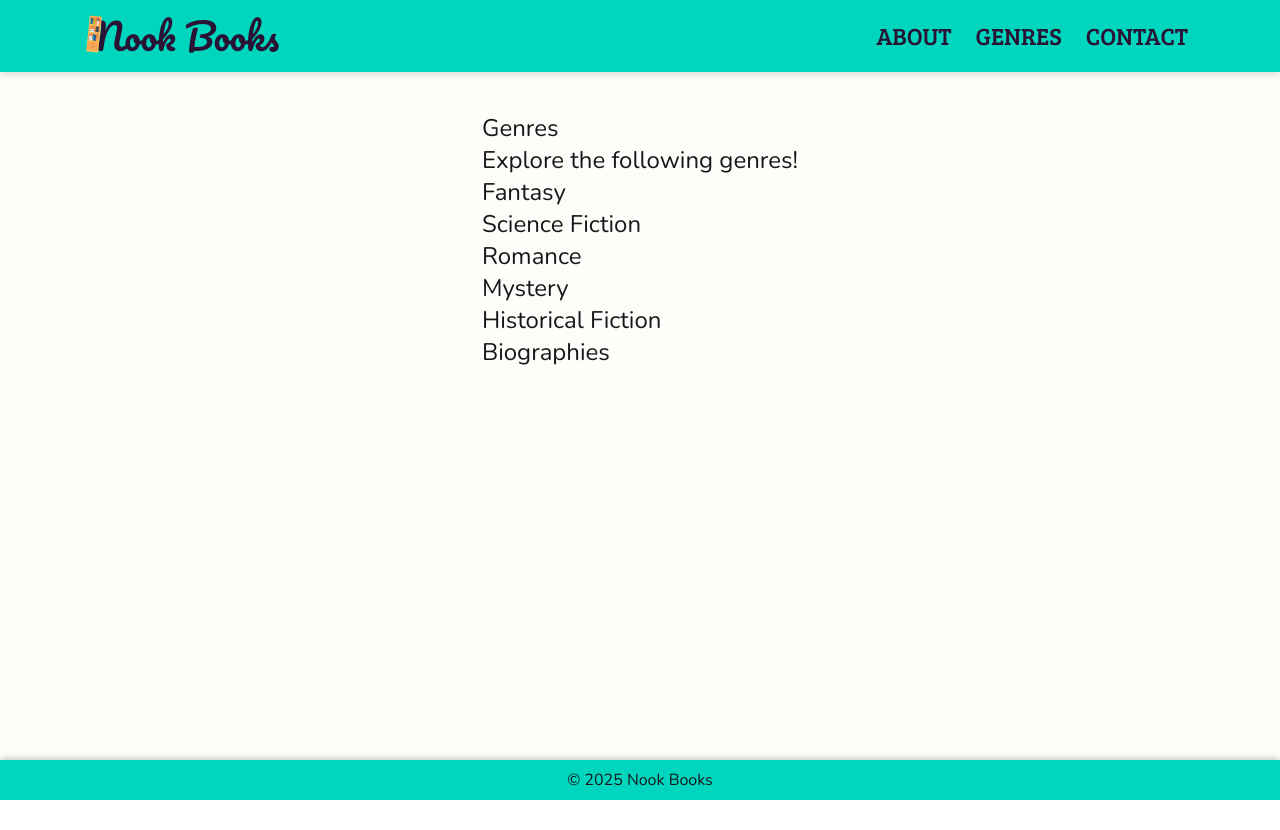
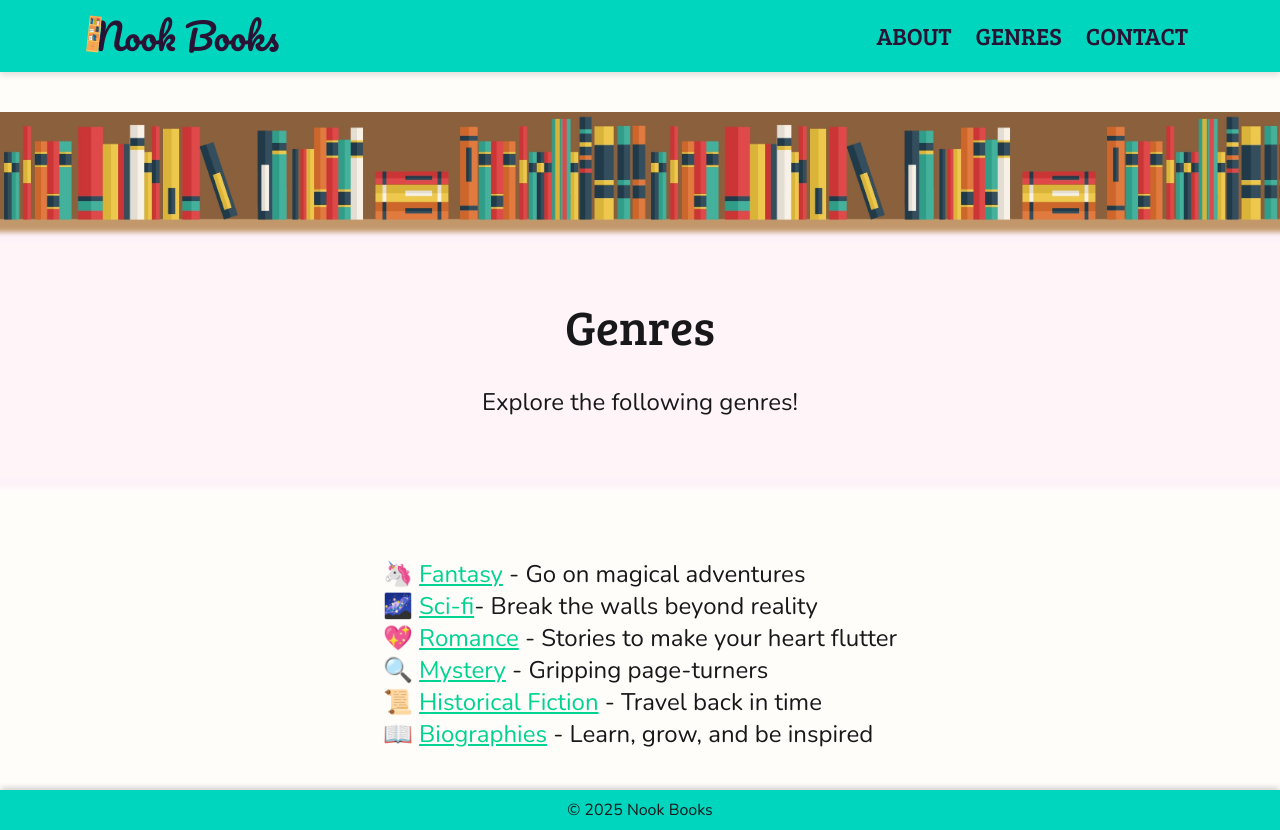
Before and after one commit to MinoshkaBocarro/nook-books, a Next.js app: page /genres in a window 1280 px wide. Before the commit the page ends 800 px from the top, so only its background shows below. Built offline with nearby package versions, Linux system fonts and the light colour scheme; no server answers.

Commit message:
Update and style GenresPage

```diff
--- a/src/components/features/HeroSection.jsx
+++ b/src/components/features/HeroSection.jsx
@@ -18,9 +18,9 @@ function HeroSection({
 
 			<div className="flex flex-col items-center px-40 shadow-[0_0_5px_10px_rgba(0,0,0,0.2)] bg-second/20 shadow-pink-50 py-15 text-center gap-9">
 				<h1 className="flex flex-col items-center gap-3 font-heading">
-					<div className="pl-10 text-5xl">{title}</div>
+					<div className="text-5xl">{title}</div>
 					{logo && (
-						<div className="flex">
+						<div className="flex pt-4 pr-10">
 							<Image
 								className="relative w-auto h-17 left-4 rotate-6"
 								src="/logo.jpg"
--- a/src/pages/genres/index.jsx
+++ b/src/pages/genres/index.jsx
@@ -1,34 +1,75 @@
 import Link from "next/link";
+
+// components
+import Container from "@/components/common/placement/Container";
+import HeroSection from "@/components/features/HeroSection";
 
 function GenresPage() {
 	return (
 		<>
-			<h1>Genres</h1>
-			<h2>Explore the following genres!</h2>
+			<HeroSection
+				title="Genres"
+				subtitle="Explore the following genres!"
+			></HeroSection>
+			<Container>
 				<ul>
 					<li>
-					<Link href="/genres/fantasy">Fantasy</Link>
+						<Link href="/genres/fantasy">
+							🦄{" "}
+							<span className="link link-success">Fantasy</span> -
+							Go on magical adventures
+						</Link>
 					</li>
 					<li>
-					<Link href="/genres/science-fiction">Science Fiction</Link>
+						<Link href="/genres/science-fiction">
+							🌌 <span className="link link-success">Sci-fi</span>
+							- Break the walls beyond reality
+						</Link>
 					</li>
 					<li>
-					<Link href="/genres/romance">Romance</Link>
+						<Link href="/genres/romance">
+							💖{" "}
+							<span className="link link-success">Romance</span> -
+							Stories to make your heart flutter
+						</Link>
 					</li>
 					<li>
-					<Link href="/genres/mystery">Mystery</Link>
+						<Link href="/genres/mystery">
+							🔍{" "}
+							<span className="link link-success">Mystery</span> -
+							Gripping page-turners
+						</Link>
 					</li>
 					<li>
 						<Link href="/genres/historical-fiction">
+							📜{" "}
+							<span className="link link-success">
 								Historical Fiction
+							</span>{" "}
+							- Travel back in time
 						</Link>
 					</li>
 					<li>
-					<Link href="/genres/biographies">Biographies</Link>
+						<Link href="/genres/biographies">
+							📖{" "}
+							<span className="link link-success">
+								Biographies
+							</span>{" "}
+							- Learn, grow, and be inspired
+						</Link>
 					</li>
 				</ul>
+			</Container>
 		</>
 	);
 }
 
 export default GenresPage;
+
+// <ul>
+// 	<li> </li>
+// 	<li></li>
+// 	<li></li>
+// 	<li></li>
+// 	<li></li>
+// </ul>
```
Lines whose indentation alone changed are shown as unchanged.
